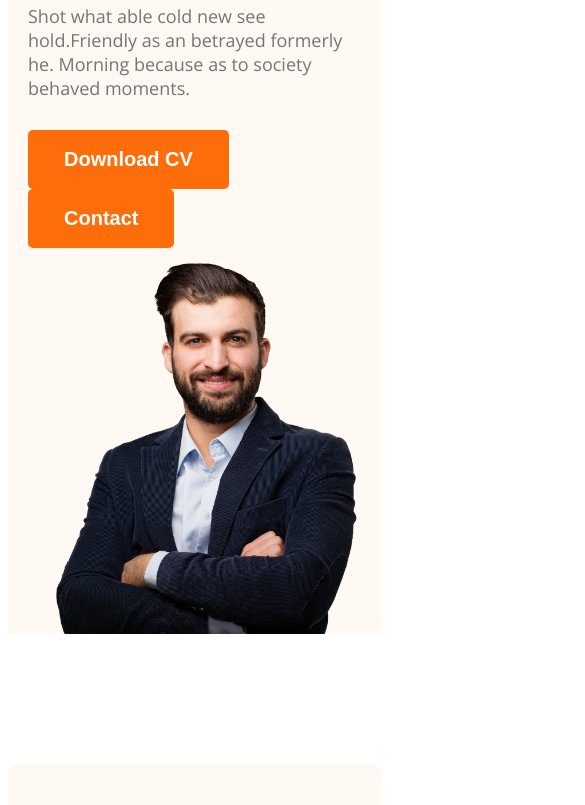
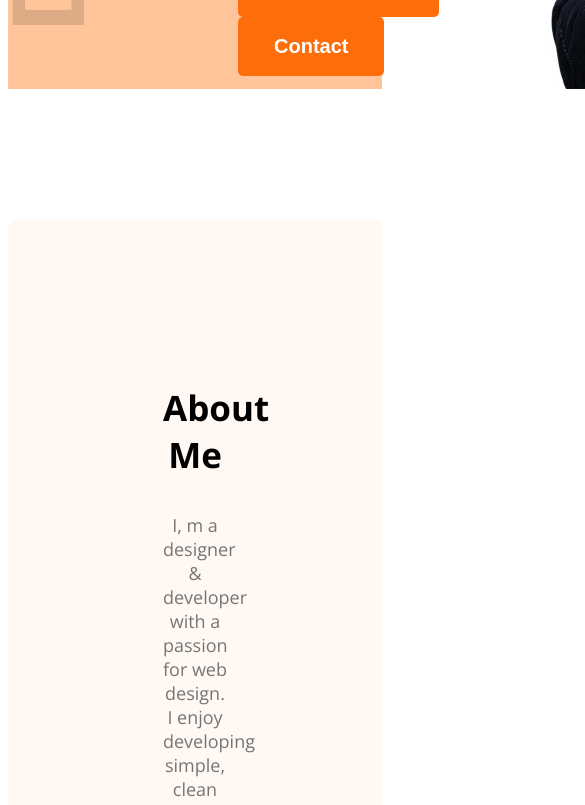
Before and after one commit to RakibulIslam-git/Responsive-Web-Protfolio, a plain HTML site: page practice-protfolio/index.html in a window 390 px wide. Shown: the part 746-1551 px from the top of the page, 585 px wide, since content can reach past the window. Drawn offline with nearby package versions, Linux system fonts and the light colour scheme.

```diff
--- a/practice-protfolio/styles/protfolio.css
+++ b/practice-protfolio/styles/protfolio.css
@@ -218,39 +218,3 @@ footer input[type="text"], footer input[type="email"], footer textarea{
 /* .hide{
     display: none;
 } */
-
-
-@media screen and (max-width: 576px) {
-
-    .skill-container,
-    .resume-container,
-    .about-items,
-    footer,
-    .banner,
-    nav,
-    nav > ul{
-        flex-direction: column;
-    }
-    nav > ul{
-        gap: 10px;
-    }
-    .banner{
-        margin: 20px;
-    }
-    .banner-profile-pic{
-        width: 100%;
-    }
-    .header{
-        background-image: none;
-    }
-    footer, .about{
-        padding: 20px;
-    }
-    .footer-column{
-        width: 100%;
-    }
-    footer input[type="text"], footer input[type="email"], footer textarea{
-        width: calc(100% - 40px);
-    }
-
-}
```
